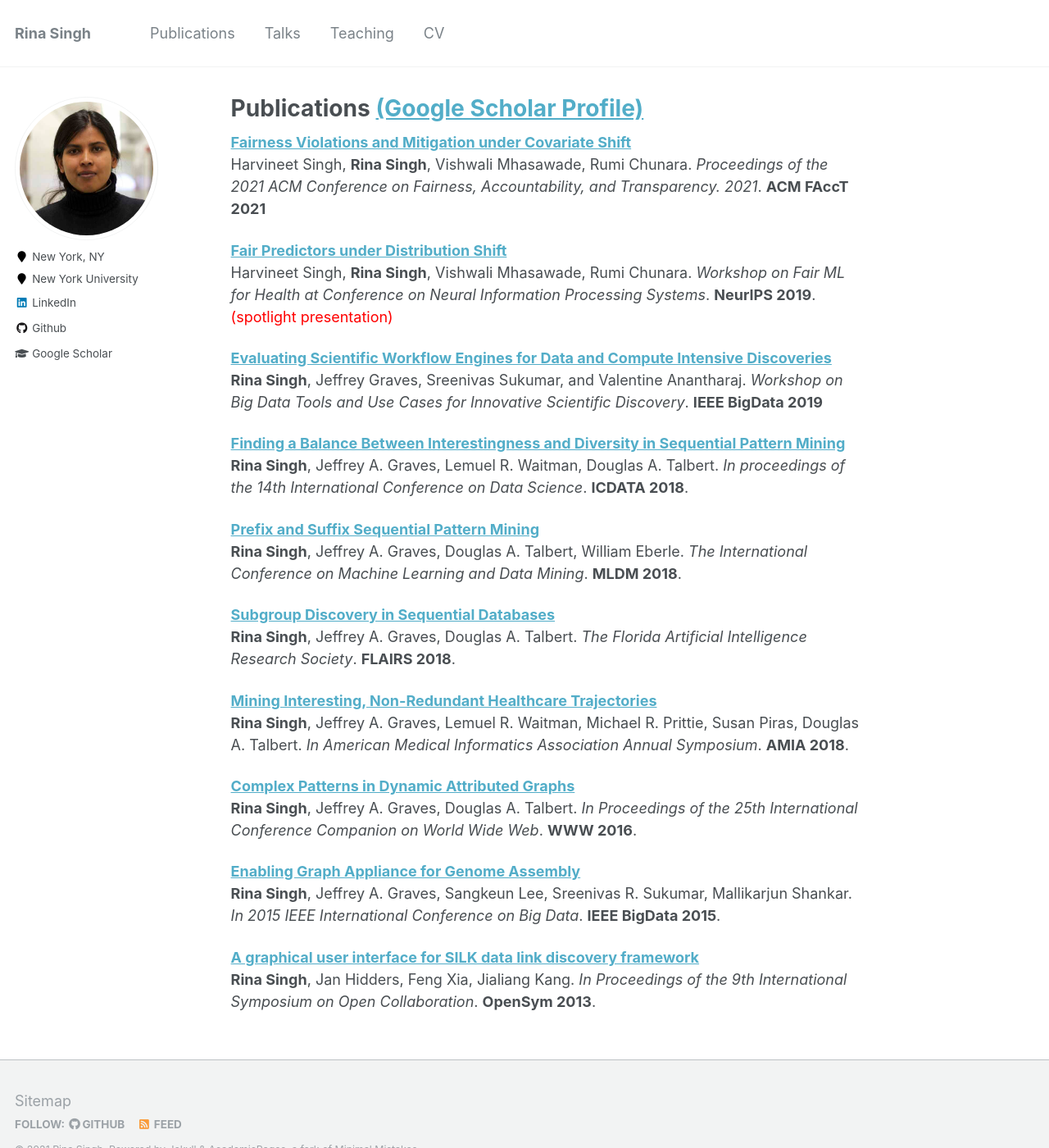
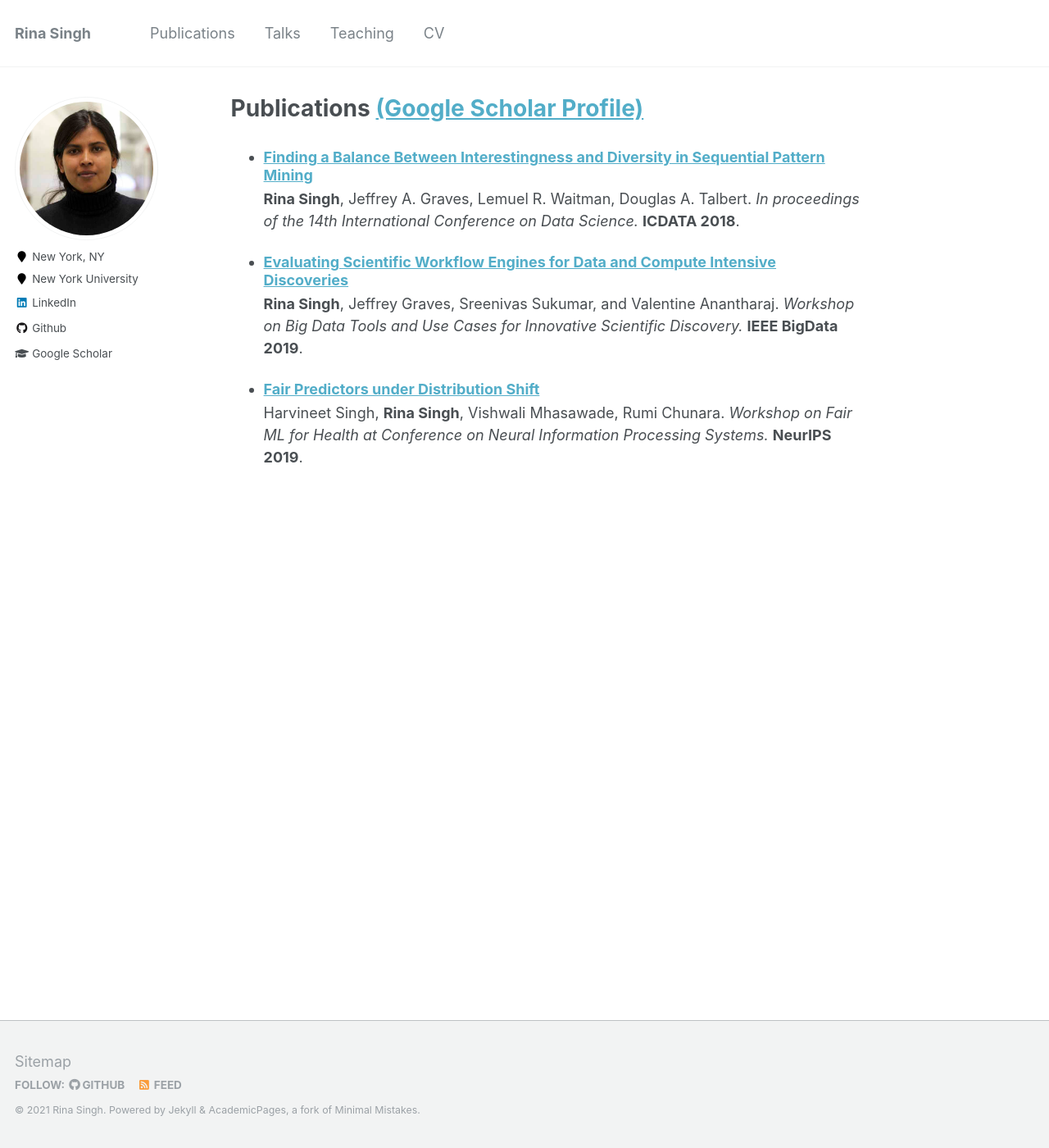
Before and after one commit to rsingh43/rsingh43.github.io, a Jekyll site: the page built from _pages/publications.md, in a window 1280 px wide and 1400 px high. Shown: the whole window at 82% size. Built offline with Jekyll 4.4.1, drawn with Linux system fonts in a browser that asks for light colours.

Commit message:
Update publications.md

```diff
--- a/_pages/publications.md
+++ b/_pages/publications.md
@@ -3,45 +3,6 @@ title: "Publications [(Google Scholar Profile)](https://scholar.google.com/citat
 permalink: /publications/
 author_profile: true
 ---
-<b>[Fairness Violations and Mitigation under Covariate Shift](https://dl.acm.org/doi/abs/10.1145/3442188.3445865)</b>
-<br>
-Harvineet Singh, <b>Rina Singh</b>, Vishwali Mhasawade, Rumi Chunara.
-<i>Proceedings of the 2021 ACM Conference on Fairness, Accountability, and Transparency. 2021</i>. <b>ACM FAccT 2021</b>
-
-<b>[Fair Predictors under Distribution Shift](https://arxiv.org/abs/1911.00677)</b>
-<br>
-Harvineet Singh, <b>Rina Singh</b>, Vishwali Mhasawade, Rumi Chunara.
-<i>Workshop on Fair ML for Health at Conference on Neural Information Processing Systems</i>. <b>NeurIPS 2019</b>. <span style="color:red">(spotlight presentation)</span>
-
-<b>[Evaluating Scientific Workflow Engines for Data and Compute Intensive Discoveries](https://ieeexplore.ieee.org/document/9006223)</b>
-<br>
-<b>Rina Singh</b>, Jeffrey Graves, Sreenivas Sukumar, and Valentine Anantharaj.
-<i>Workshop on Big Data Tools and Use Cases for Innovative Scientific Discovery</i>. <b>IEEE BigData 2019</b>
-
-<b>[Finding a Balance Between Interestingness and Diversity in Sequential Pattern Mining](https://csce.ucmss.com/cr/books/2018/LFS/CSREA2018/ICD8044.pdf)</b> <br>
-<b>Rina Singh</b>, Jeffrey A. Graves, Lemuel R. Waitman, Douglas A. Talbert.
-<i>In proceedings of the 14th International Conference on Data Science</i>. <b>ICDATA 2018</b>.
-
-<b>[Prefix and Suffix Sequential Pattern Mining](https://link.springer.com/chapter/10.1007/978-3-319-95786-9_24)</b> <br>
-<b>Rina Singh</b>, Jeffrey A. Graves, Douglas A. Talbert, William Eberle.
-<i>The International Conference on Machine Learning and Data Mining</i>. <b>MLDM 2018</b>.
-
-<b>[Subgroup Discovery in Sequential Databases](https://aaai.org/ocs/index.php/FLAIRS/FLAIRS18/paper/view/17691)</b> <br>
-<b>Rina Singh</b>, Jeffrey A. Graves, Douglas A. Talbert.
-<i>The Florida Artificial Intelligence Research Society</i>. <b>FLAIRS 2018</b>.
-
-<b>[Mining Interesting, Non-Redundant Healthcare Trajectories](https://knowledge.amia.org/67852-amia-1.4259402/t007-1.4262189/t007-1.4262190/2976696-1.4262413/2977100-1.4262410?qr=1)</b> <br>
-<b>Rina Singh</b>, Jeffrey A. Graves, Lemuel R. Waitman, Michael R. Prittie, Susan Piras, Douglas A. Talbert.
-<i>In American Medical Informatics Association Annual Symposium</i>. <b>AMIA 2018</b>.
-
-<b>[Complex Patterns in Dynamic Attributed Graphs](https://dl.acm.org/citation.cfm?id=2889374)</b> <br>
-<b>Rina Singh</b>, Jeffrey A. Graves, Douglas A. Talbert.
-<i>In Proceedings of the 25th International Conference Companion on World Wide Web</i>. <b>WWW 2016</b>.
-
-<b>[Enabling Graph Appliance for Genome Assembly](https://ieeexplore.ieee.org/document/7364056)</b> <br>
-<b>Rina Singh</b>, Jeffrey A. Graves, Sangkeun Lee, Sreenivas R. Sukumar, Mallikarjun Shankar.
-<i>In 2015 IEEE International Conference on Big Data</i>. <b>IEEE BigData 2015</b>.
-
-<b>[A graphical user interface for SILK data link discovery framework](https://dl.acm.org/citation.cfm?id=2491080)</b> <br>
-<b>Rina Singh</b>, Jan Hidders, Feng Xia, Jialiang Kang.
-<i>In Proceedings of the 9th International Symposium on Open Collaboration</i>. <b>OpenSym 2013</b>.
+  <ul>{% for post in site.publications %}
+    {% include archive-single-cv.html %}
+  {% endfor %}</ul>
```
